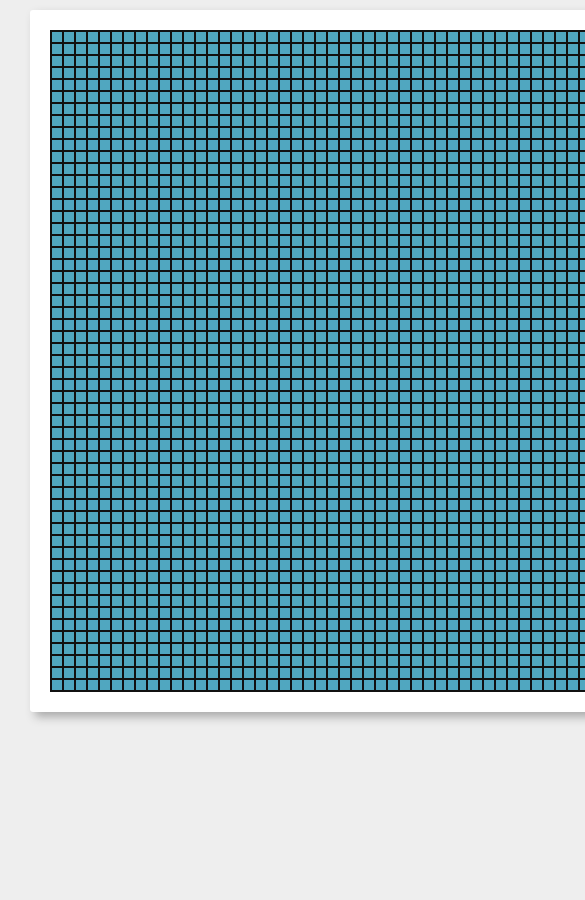
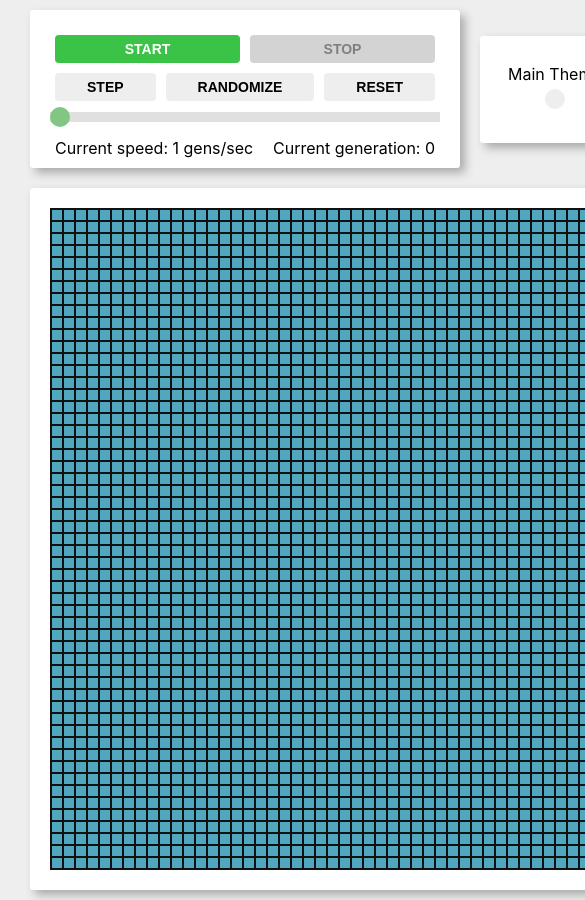
Before and after one commit to jjaramillom/game-of-life-2.0, a React (Create React App) app: page / in a window 390 px wide. Shown: the top 900 px of the page, 585 px wide, since content can reach past the window. Before the commit the page ends 844 px from the top, so only its background shows below. Built offline with nearby package versions, Linux system fonts and the light colour scheme.

Commit message:
update app styles. add media queries for smaller screens. add UI theme selector component.

```diff
--- a/src/App.module.scss
+++ b/src/App.module.scss
@@ -1,10 +1,32 @@
 .app {
-  padding: 0 20px;
+  padding: 20px;
   display: flex;
   flex-direction: row;
 }
 
+.board {
+  order: 1;
+}
+
 .configuration_column {
+  order: 2;
   display: flex;
   flex-direction: column;
 }
+
+@media (max-width: 1200px) {
+  .app {
+    flex-direction: column;
+    padding: 0 20px;
+  }
+
+  .board {
+    order: 2;
+  }
+
+  .configuration_column {
+    flex-direction: row;
+    align-items: center;
+    order: 1;
+  }
+}
--- a/src/App.tsx
+++ b/src/App.tsx
@@ -14,7 +14,9 @@ function App() {
       <GameStatusprovider>
         <MatrixStateProvider>
           <CellThemeProvider>
-            <Board />
+            <div className={classes.board}>
+              <Board />
+            </div>
             <div className={classes.configuration_column}>
               <Controls />
               <ThemeSelector />
--- a/src/components/UI/Button/Button.tsx
+++ b/src/components/UI/Button/Button.tsx
@@ -1,6 +1,6 @@
 import React, { useState, useContext, useMemo, useEffect } from 'react';
 
-import { uiThemeContext } from '../../../state/UIThemeProvider';
+import { uiThemeContext, themes } from '../../../state/UIThemeProvider';
 import { hexToRgb } from '../helpers';
 import classes from './Button.module.scss';
 import { colorMap } from '../../../styles/colors';
@@ -19,7 +19,6 @@ interface Props {
 interface ButtonStyleProps {
   size: Size;
   mainColor: string;
-  secondaryColor: string;
   textColor: string;
 }
 
@@ -36,7 +35,6 @@ const stylesMap: StylesMap = {
 const createStyles = ({
   size,
   mainColor,
-  secondaryColor,
   textColor,
 }: ButtonStyleProps): React.CSSProperties => {
   return {
@@ -55,38 +53,35 @@ const Button: React.FunctionComponent<Props> = ({
   style,
   onClick,
 }: Props) => {
-  const { mainColor: mainThemeColor, secondaryColor, textColor: textThemeColor } = useContext(
-    uiThemeContext
-  );
+  const { themeIndex } = useContext(uiThemeContext);
   const [hover, setHover] = useState(false);
   const [mainColor, setMainColor] = useState<string>(
-    color ? colorMap[color].bg : mainThemeColor
+    color ? themes[themeIndex].buttons[color].bg : themes[themeIndex].mainColor
   );
   const [textColor, setTextColor] = useState<string>(
-    color ? colorMap[color].text : textThemeColor
+    color ? themes[themeIndex].buttons[color].text : themes[themeIndex].textColor
   );
 
   const hoverMainColor = useMemo(() => {
-    const { r, g, b } = hexToRgb(color ? colorMap[color].bg : mainThemeColor);
+    const { r, g, b } = hexToRgb(mainColor);
     return `rgba(${r},${g},${b},0.5)`;
-  }, [mainThemeColor, color]);
+  }, [mainColor]);
 
   useEffect(() => {
-    if (!color) {
-      setMainColor(mainThemeColor);
-      setTextColor(textThemeColor);
+    if (color) {
+      setMainColor(themes[themeIndex].buttons[color].bg);
+      setTextColor(themes[themeIndex].buttons[color].text);
     }
-  }, [mainThemeColor, textThemeColor]);
+  }, [themeIndex]);
 
   const styles = useMemo(
     () =>
       createStyles({
         size,
         mainColor: hover ? hoverMainColor : mainColor,
-        secondaryColor,
         textColor,
       }),
-    [size, mainColor, secondaryColor, textColor, hoverMainColor, hover]
+    [size, mainColor, textColor, hoverMainColor, hover]
   );
   return (
     <button
--- a/src/components/UI/ThemeSelectorIcon/ThemeSelectorIcon.tsx
+++ b/src/components/UI/CellThemeSelectorIcon/CellThemeSelectorIcon.tsx
@@ -2,7 +2,7 @@
 /** @jsx jsx */
 import { jsx, css } from '@emotion/react';
 
-import classes from './ThemeSelectorIcon.module.scss';
+import classes from './CellThemeSelectorIcon.module.scss';
 
 interface Props {
   innerColor: string;
@@ -11,7 +11,7 @@ interface Props {
   onClick?: () => void;
 }
 
-const ThemeSelectorIcon = ({ innerColor, outerColor, borderColor, onClick }: Props) => {
+const CellThemeSelectorIcon = ({ innerColor, outerColor, borderColor, onClick }: Props) => {
   const style = css`
     border-color: ${borderColor};
     &:before {
@@ -25,4 +25,4 @@ const ThemeSelectorIcon = ({ innerColor, outerColor, borderColor, onClick }: Pro
   return <div onClick={onClick} className={classes.theme_selector} css={style} />;
 };
 
-export default ThemeSelectorIcon;
+export default CellThemeSelectorIcon;
--- /dev/null
+++ b/src/components/UI/UIThemeSelectorIcon/UIThemeSelectorIcon.module.scss
@@ -0,0 +1,13 @@
+$icon-radius: 20px;
+$border-width: 3px;
+$inner-width: 33px;
+
+.theme_selector {
+  position: relative;
+  width: $icon-radius;
+  height: $icon-radius;
+  border-radius: 50%;
+  cursor: pointer;
+  background-color: red;
+  overflow: hidden;
+}
--- /dev/null
+++ b/src/components/UI/UIThemeSelectorIcon/UIThemeSelectorIcon.tsx
@@ -0,0 +1,18 @@
+import classes from './UIThemeSelectorIcon.module.scss';
+
+interface Props {
+  color: string;
+  onClick?: () => void;
+}
+
+const UIThemeSelectorIcon = ({ color, onClick }: Props) => {
+  return (
+    <div
+      onClick={onClick}
+      style={{ backgroundColor: color }}
+      className={classes.theme_selector}
+    />
+  );
+};
+
+export default UIThemeSelectorIcon;
--- a/src/containers/ThemeSelector/ThemeSelector.module.scss
+++ b/src/containers/ThemeSelector/ThemeSelector.module.scss
@@ -1,6 +1,7 @@
 .main {
   display: flex;
   flex-direction: row;
+  width: max-content;
 }
 
 .theme_option {
@@ -23,3 +24,13 @@
 .icon_wrapper {
   padding: 5px;
 }
+
+.ui_theme_text {
+  margin: 5px 0 0 0;
+  padding: 3px;
+  border-radius: 2px;
+  text-align: center;
+  &.light {
+    background-color: red;
+  }
+}
--- a/src/containers/ThemeSelector/ThemeSelector.tsx
+++ b/src/containers/ThemeSelector/ThemeSelector.tsx
@@ -1,9 +1,11 @@
 import React, { useContext } from 'react';
 
 import { cellThemeContext, themeMap } from '../../state/CellThemeProvider';
+import { uiThemeContext, themes } from '../../state/UIThemeProvider';
 import Card from '../../components/UI/Card/Card';
 import TooltipContainer from '../../components/UI/TooltipContainer/TooltipContainer';
-import ThemeSelectorIcon from '../../components/UI/ThemeSelectorIcon/ThemeSelectorIcon';
+import CellThemeSelectorIcon from '../../components/UI/CellThemeSelectorIcon/CellThemeSelectorIcon';
+import UIThemeSelectorIcon from '../../components/UI/UIThemeSelectorIcon/UIThemeSelectorIcon';
 import classes from './ThemeSelector.module.scss';
 
 const ThemeSelector = () => {
@@ -16,6 +18,8 @@ const ThemeSelector = () => {
     setCellBorderColor,
   } = useContext(cellThemeContext);
 
+  const { themeIndex, setThemeIndex } = useContext(uiThemeContext);
+
   const changeTheme = (
     cellColor: string,
     cellFilledColor: string,
@@ -26,20 +30,32 @@ const ThemeSelector = () => {
     setCellBorderColor(cellBorderColor);
   };
 
-
   return (
     <Card>
       <div className={classes.main}>
         <div className={classes.theme_option}>
-          Main Theme
-          <TooltipContainer mode='hover'>
-            <TooltipContainer.Tooltip>testing</TooltipContainer.Tooltip>
+          <div style={{ marginBottom: '5px' }}>Main Theme</div>
+
+          <TooltipContainer mode='click'>
+            <UIThemeSelectorIcon color={themes[themeIndex].mainColor} />
+            <TooltipContainer.Tooltip>
+              <div className={classes.theme_modal}>
+                {themes.map((o, i: number) => (
+                  <div className={classes.icon_wrapper} key={i}>
+                    <UIThemeSelectorIcon
+                      color={o.mainColor}
+                      onClick={() => setThemeIndex(i)}
+                    />
+                  </div>
+                ))}
+              </div>
+            </TooltipContainer.Tooltip>
           </TooltipContainer>
         </div>
         <div className={classes.theme_option}>
           <div style={{ marginBottom: '5px' }}>Cell Theme</div>
           <TooltipContainer mode='click'>
-            <ThemeSelectorIcon
+            <CellThemeSelectorIcon
               innerColor={cellFilledColor}
               outerColor={cellColor}
               borderColor={cellBorderColor}
@@ -48,7 +64,7 @@ const ThemeSelector = () => {
               <div className={classes.theme_modal}>
                 {Object.values(themeMap).map((o: CellTheme, i: number) => (
                   <div className={classes.icon_wrapper} key={i}>
-                    <ThemeSelectorIcon
+                    <CellThemeSelectorIcon
                       onClick={() => changeTheme(o.cell, o.filledCell, o.border)}
                       innerColor={o.filledCell}
                       outerColor={o.cell}
--- a/src/index.css
+++ b/src/index.css
@@ -1,9 +1,3 @@
-html,
-body,
-#root,
-#root > div {
-  height: 100%;
-}
 body {
   margin: 0;
   font-family: -apple-system, BlinkMacSystemFont, 'Segoe UI', 'Roboto', 'Oxygen', 'Ubuntu',
--- a/src/state/UIThemeProvider.tsx
+++ b/src/state/UIThemeProvider.tsx
@@ -1,21 +1,39 @@
 import React, { createContext, useState } from 'react';
 
+export const themes = [
+  {
+    mainColor: '#EEEEEE',
+    textColor: '#000',
+    cards: { background: '#EEE', shadow: '#aaa' },
+    buttons: {
+      danger: { bg: '#d11128', text: '#fff' },
+      success: { bg: '#3ac346', text: '#fff' },
+      warning: { bg: '#bec33a', text: '#fff' },
+    },
+  },
+  {
+    mainColor: '#000',
+    textColor: '#EEEEEE',
+    cards: {
+      background: '#444',
+      shadow: '#999',
+    },
+    buttons: {
+      danger: { bg: '#d11128', text: '#fff' },
+      success: { bg: '#3ac346', text: '#fff' },
+      warning: { bg: '#bec33a', text: '#fff' },
+    },
+  },
+];
+
 interface UIThemeContext {
-  mainColor: string;
-  setMainColor: (color: string) => void;
-  secondaryColor: string;
-  setSecondaryColor: (color: string) => void;
-  textColor: string;
-  setTextColor: (color: string) => void;
+  themeIndex: number;
+  setThemeIndex: (index: number) => void;
 }
 
 const uiThemeContext = createContext<UIThemeContext>({
-  mainColor: '#f1f21f',
-  setMainColor: (color) => {},
-  secondaryColor: '#f1f21f',
-  setSecondaryColor: (color) => {},
-  textColor: '#000000',
-  setTextColor: (color: string) => {},
+  themeIndex: 0,
+  setThemeIndex: (index) => {},
 });
 
 type Props = {
@@ -23,19 +41,13 @@ type Props = {
 };
 
 const UIThemeProvider = ({ children }: Props) => {
-  const [mainColor, setMainColor] = useState('#18ab');
-  const [secondaryColor, setSecondaryColor] = useState('#afcc');
-  const [textColor, setTextColor] = useState('#afcc');
+  const [themeIndex, setThemeIndex] = useState(0);
 
   return (
     <uiThemeContext.Provider
       value={{
-        mainColor,
-        setMainColor,
-        secondaryColor,
-        setSecondaryColor,
-        textColor,
-        setTextColor,
+        themeIndex,
+        setThemeIndex,
       }}>
       {children}
     </uiThemeContext.Provider>
```
Also changed, not shown: src/components/UI/CellThemeSelectorIcon/CellThemeSelectorIcon.module.scss (renamed from src/components/UI/ThemeSelectorIcon/ThemeSelectorIcon.module.scss), 1 other file (tests, documents, lock files or other folders).
